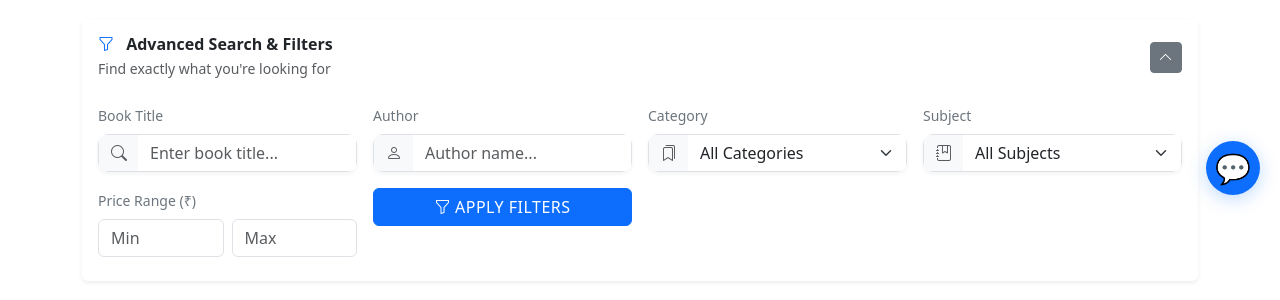
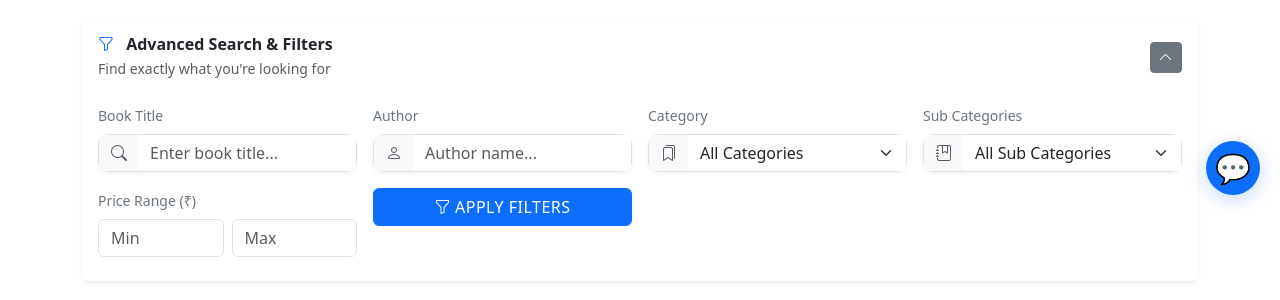
Before and after one commit to sayanroy058/David, a Flask app: page /books in a window 1280 px wide, after a click that opens the changed part. Shown: the part 585-885 px from the top of the page. Run offline with Flask 3, Linux system fonts and the light colour scheme; some libraries are stand-ins or nearby versions.

Commit message:
Change label from 'Subject' to 'Sub Categories'

```diff
--- a/templates/books_new.html
+++ b/templates/books_new.html
@@ -108,13 +108,13 @@
 
             <!-- Subject -->
             <div class="col-12 col-md-6 col-lg-3">
-              <label class="form-label small fw-medium text-secondary">Subject</label>
+              <label class="form-label small fw-medium text-secondary">Sub Categories</label>
               <div class="input-group input-group-mobile">
                 <span class="input-group-text bg-light border-end-0">
                   <i class="bi bi-journal-bookmark text-muted"></i>
                 </span>
                 <select name="subject" class="form-select border-start-0">
-                  <option value="">All Subjects</option>
+                  <option value="">All Sub Categories</option>
                   {% for sub in subjects %}
                     <option value="{{ sub }}" {% if request.args.get('subject') == sub %}selected{% endif %}>{{ sub }}</option>
                   {% endfor %}
```
